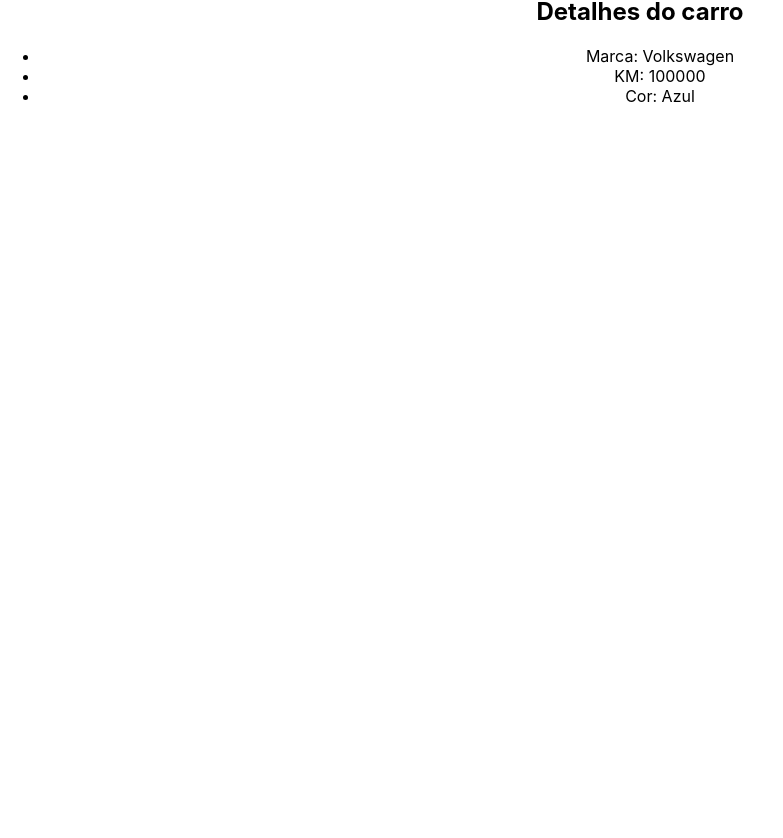
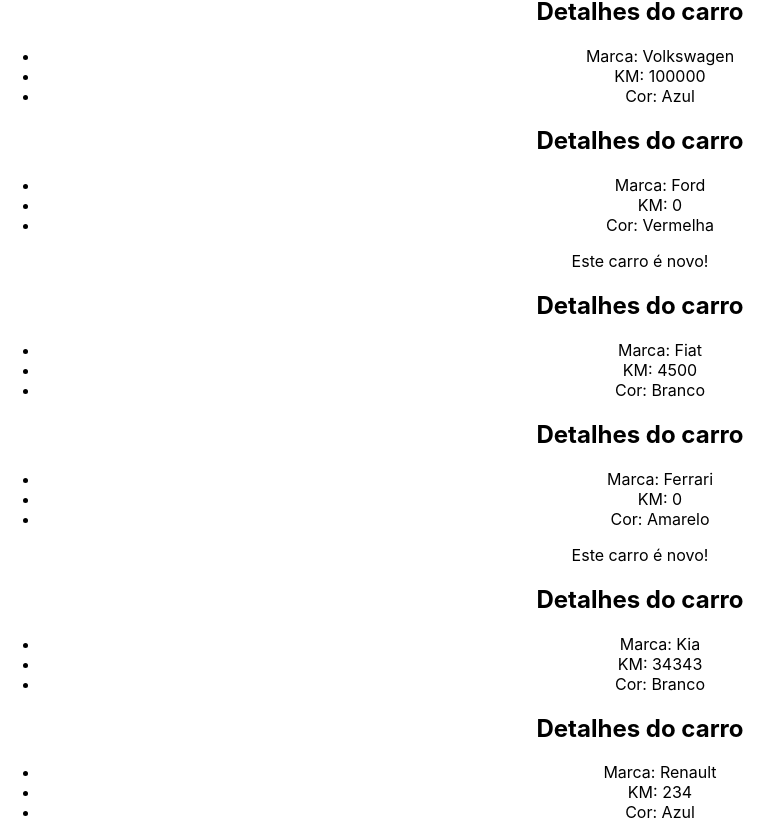
Before and after one commit to sucodelarangela/miniblog, a React (Create React App) app in the folder 3_AVANCANDO_NO_REACT/avancando-react/: page / in a window 1280 px wide. Shown: the part 1615-2453 px from the top of the page, without its empty margins (0-783 px from the left). Before the commit the page ends 1737 px from the top, so only its background shows below. Built offline with nearby package versions, Linux system fonts and the light colour scheme.

Commit message:
reusing components

```diff
--- a/3_AVANCANDO_NO_REACT/avancando-react/src/App.js
+++ b/3_AVANCANDO_NO_REACT/avancando-react/src/App.js
@@ -18,6 +18,12 @@ function App() {
   const name = 'Tereza';
   const [userName] = useState('Maria');
 
+  const cars = [
+    { id: 1, brand: "Ferrari", color: "Amarelo", newCar: true, km: 0 },
+    { id: 2, brand: "Kia", color: "Branco", newCar: false, km: 34343 },
+    { id: 3, brand: "Renault", color: "Azul ", newCar: false, km: 234 }
+  ];
+
   return (
     <div className="App">
       <h1>Avançando em React</h1>
@@ -33,7 +39,13 @@ function App() {
       <ListRender />
       <ConditionalRender />
       <ShowUserName name={userName} />
-      <CarDetails brand="Volkswagen" km={100000} color="Azul" />
+      <CarDetails brand="Volkswagen" km={100000} color="Azul" newCar={false} />
+      <CarDetails brand="Ford" km={0} color="Vermelha" newCar={true} />
+      <CarDetails brand="Fiat" km={4500} color="Branco" newCar={false} />
+      {/* Looping an array of objects */}
+      {cars.map((car) => (
+        <CarDetails brand={car.brand} km={car.km} color={car.color} newCar={car.newCar} />
+      ))}
     </div>
   );
 }
--- a/3_AVANCANDO_NO_REACT/avancando-react/src/Components/CarDetails.js
+++ b/3_AVANCANDO_NO_REACT/avancando-react/src/Components/CarDetails.js
@@ -1,4 +1,4 @@
-const CarDetails = ({ brand, km, color }) => {
+const CarDetails = ({ brand, km, color, newCar }) => {
   return (
     <div>
       <h2>Detalhes do carro</h2>
@@ -7,6 +7,7 @@ const CarDetails = ({ brand, km, color }) => {
         <li>KM: {km}</li>
         <li>Cor: {color}</li>
       </ul>
+      {newCar && <p>Este carro é novo!</p>}
     </div>
   );
 };
```
